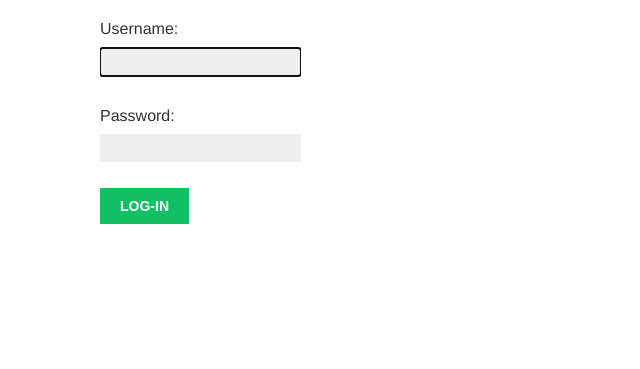
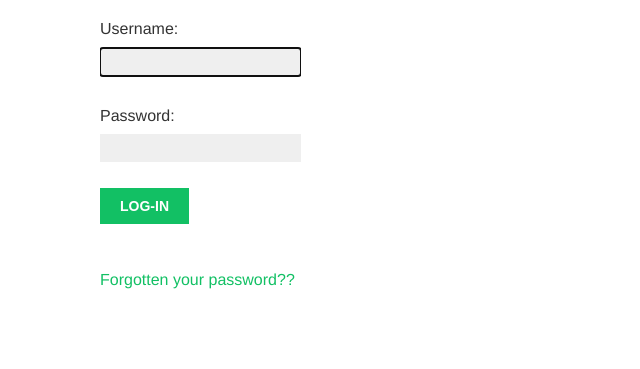
Before and after one commit to kutlo2019/social_website1, a Django app: page /account/login/?next=/account/password_change/ in a window 1280 px wide. Shown: the part 201-570 px from the top of the page, without its empty margins (0-640 px from the left). Run offline with Django 3.2, Linux system fonts and the light colour scheme; some web fonts are replaced.

Commit message:
password-reset-semi-complete

```diff
--- a/account/templates/registration/login.html
+++ b/account/templates/registration/login.html
@@ -19,5 +19,6 @@
 			<input type="hidden" name="next" value="{{ next }}" />
 			<p><input type="submit" value="Log-in"></p>
 		</form>
+		<p><a href="{% url 'password_reset' %}">Forgotten your password??</a></p>
 	</div>
 {% endblock %}
--- a/account/urls.py
+++ b/account/urls.py
@@ -5,7 +5,29 @@ from . import views
 urlpatterns = [
 	# previous login view
 	#path('login/', views.user_login, name='login'),
+	path('logout/', auth_views.LogoutView.as_view(), name='logout'),
 	path('login/', auth_views.LoginView.as_view(), name='login'),
-	path('logout/', auth_views.LogoutView.as_view(), name='logout'),
 	path('', views.dashboard, name='dashboard'),
+
+	# Change password urls
+	path('password_change/',
+			auth_views.PasswordChangeView.as_view(),
+			name='password_change'),
+	path('password_change/done/',
+			auth_views.PasswordChangeDoneView.as_view(),
+			name='password_change_done'),
+
+	# reset password urls
+	path('password_reset/',
+			auth_views.PasswordResetView.as_view(),
+			name='password_reset'),
+	path('password_reset/done/',
+			auth_views.PasswordResetDoneView.as_view(),
+			name='password_reset_done'),
+	path('reset/<uidb64>/<token>/',
+			auth_views.PasswordResetConfirmView.as_view(),
+			name='password_reset_confirm'),
+	path('reset/done/',
+			auth_views.PasswordResetCompleteView.as_view(),
+			name='password_reset_complete'),
 ]
--- a/bookmarks/settings.py
+++ b/bookmarks/settings.py
@@ -125,4 +125,6 @@ STATIC_URL = '/static/'
 
 LOGIN_REDIRECT_URL = 'dashboard'
 LOGIN_URL = 'login'
-LOGOUT_URL = 'logut'
+LOGOUT_URL = 'logout'
+
+EMAIL_BACKEND = 'django.core.mail.backends.console.EmailBackend'
```
Also changed, not shown: account/templates/registration/logout.html (deleted, +0 -9 lines), db.sqlite3.
